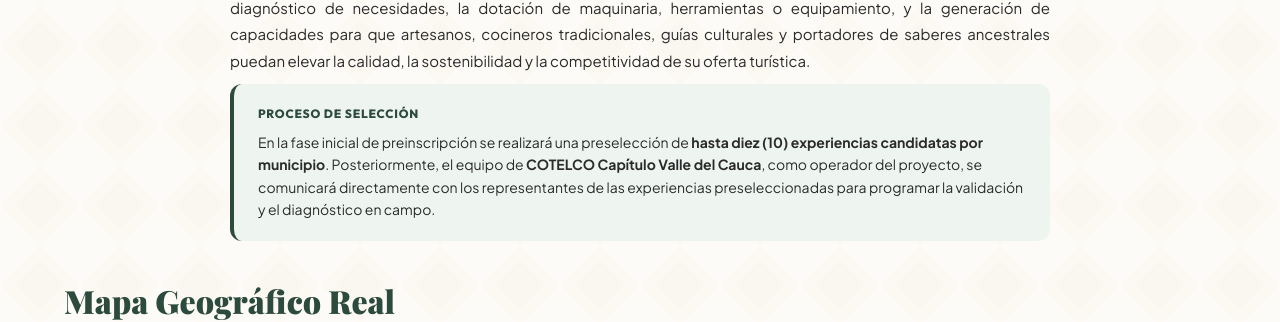
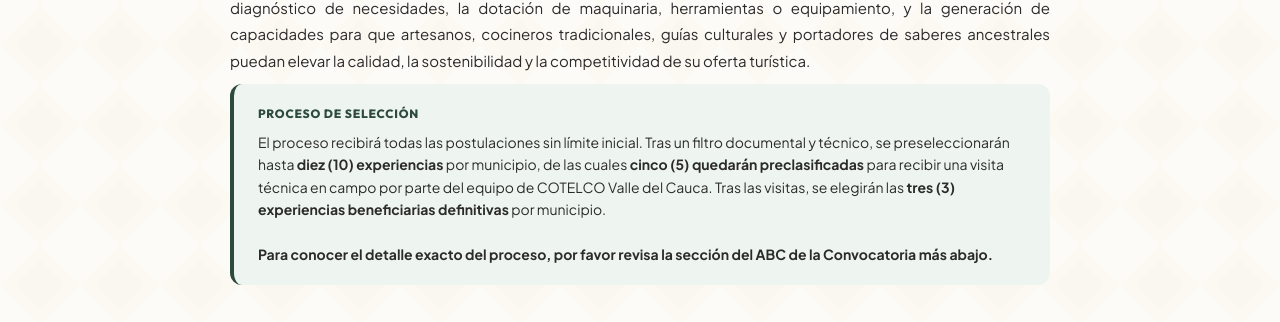
Before and after one commit to cotelvalle/rtpp-colombia, a React (Vite) app: page / in a window 1280 px wide. Shown: the part 1755-2077 px from the top of the page. Built offline with nearby package versions, Linux system fonts and the light colour scheme; a web font is replaced by a local one.

Commit message:
Update selection process note to reflect full funnel and reference ABC

```diff
--- a/src/App.tsx
+++ b/src/App.tsx
@@ -146,7 +146,7 @@ function App() {
                   Proceso de selección
                 </span>
                 <p style={{ margin: 0, fontSize: '14px', color: 'var(--color-ink)', lineHeight: '1.6' }}>
-                  En la fase inicial de preinscripción se realizará una preselección de <strong>hasta diez (10) experiencias candidatas por municipio</strong>. Posteriormente, el equipo de <strong>COTELCO Capítulo Valle del Cauca</strong>, como operador del proyecto, se comunicará directamente con los representantes de las experiencias preseleccionadas para programar la validación y el diagnóstico en campo.
+                  El proceso recibirá todas las postulaciones sin límite inicial. Tras un filtro documental y técnico, se preseleccionarán hasta <strong>diez (10) experiencias</strong> por municipio, de las cuales <strong>cinco (5) quedarán preclasificadas</strong> para recibir una visita técnica en campo por parte del equipo de COTELCO Valle del Cauca. Tras las visitas, se elegirán las <strong>tres (3) experiencias beneficiarias definitivas</strong> por municipio. <br/><br/><strong>Para conocer el detalle exacto del proceso, por favor revisa la sección del ABC de la Convocatoria más abajo.</strong>
                 </p>
               </div>
             </div>
```
